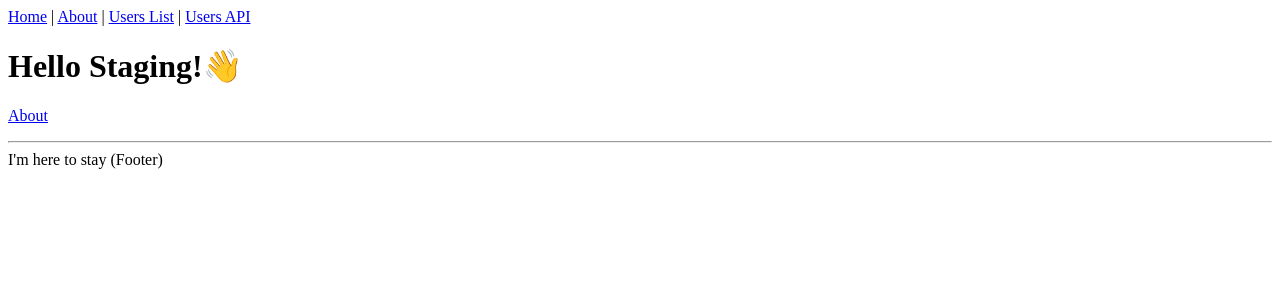
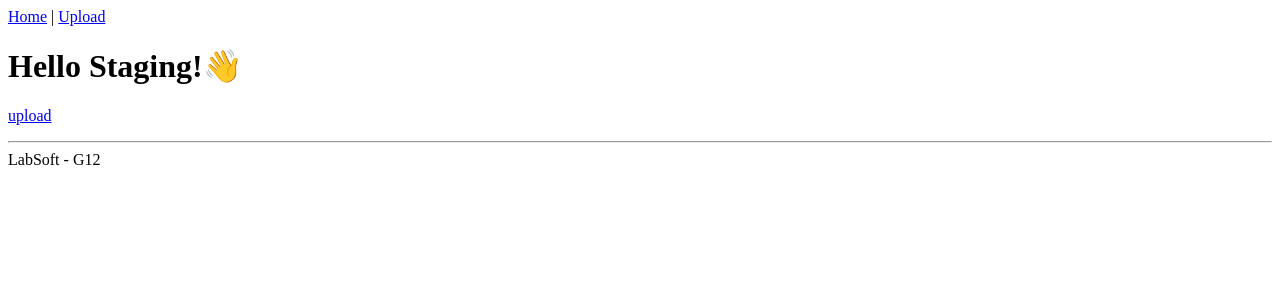
Before and after one commit to LucasHaug/Vacinow, a Next.js app: page / in a window 1280 px wide. Shown: the top 300 px of the page. Built offline with nearby package versions, Linux system fonts and the light colour scheme.

Commit message:
update pages

```diff
--- a/components/Layout.tsx
+++ b/components/Layout.tsx
@@ -20,20 +20,15 @@ const Layout = ({ children, title = 'This is the default title' }: Props) => (
           <a>Home</a>
         </Link>{' '}
         |{' '}
-        <Link href="/about">
-          <a>About</a>
+        <Link href="/upload">
+          <a>Upload</a>
         </Link>{' '}
-        |{' '}
-        <Link href="/users">
-          <a>Users List</a>
-        </Link>{' '}
-        | <a href="/api/users">Users API</a>
       </nav>
     </header>
     {children}
     <footer>
       <hr />
-      <span>I'm here to stay (Footer)</span>
+      <span>LabSoft - G12</span>
     </footer>
   </div>
 )
--- a/pages/api/users/index.ts
+++ /dev/null
@@ -1,16 +0,0 @@
-import { NextApiRequest, NextApiResponse } from 'next'
-import { sampleUserData } from '../../../utils/sample-data'
-
-const handler = (_req: NextApiRequest, res: NextApiResponse) => {
-  try {
-    if (!Array.isArray(sampleUserData)) {
-      throw new Error('Cannot find user data')
-    }
-
-    res.status(200).json(sampleUserData)
-  } catch (err) {
-    res.status(500).json({ statusCode: 500, message: err.message })
-  }
-}
-
-export default handler
--- a/pages/index.tsx
+++ b/pages/index.tsx
@@ -5,8 +5,8 @@ const IndexPage = () => (
   <Layout title="Home | Next.js + TypeScript Example">
     <h1>Hello Staging!👋</h1>
     <p>
-      <Link href="/about">
-        <a>About</a>
+      <Link href="/upload">
+        <a>upload</a>
       </Link>
     </p>
   </Layout>
```
Also changed, not shown: pages/users/[id].tsx (deleted, +0 -61 lines), pages/users/index.tsx (deleted, +0 -37 lines).
